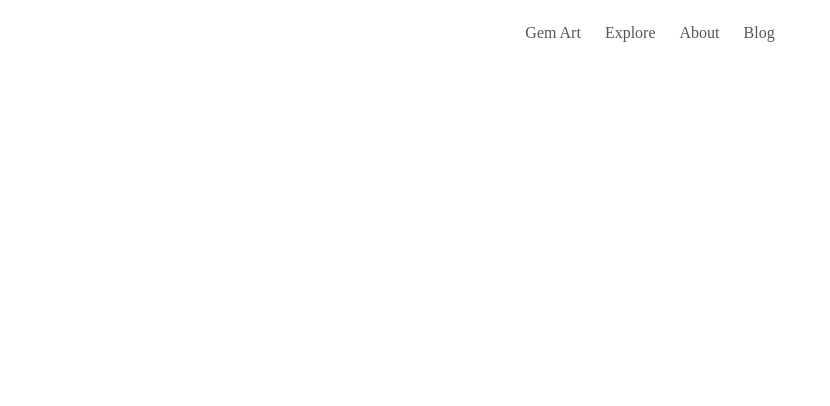
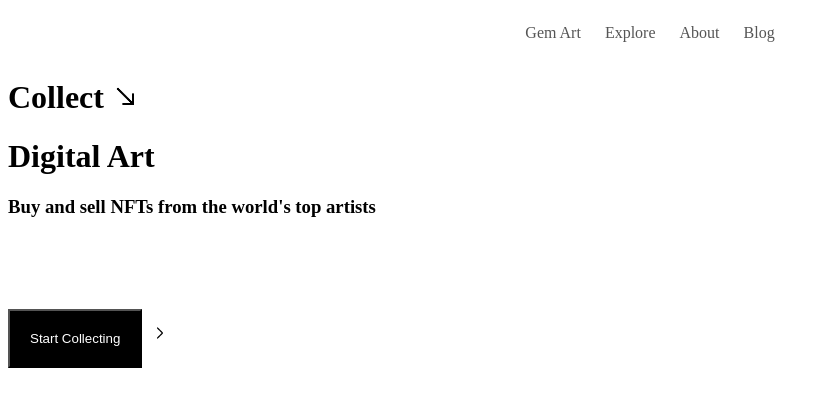
Before and after one commit to ChristineAkinyi/git-flow-test, a plain HTML site: page index.html in a window 1280 px wide. Shown: the whole page, without its empty margins (0-830 px from the left). Drawn offline with Linux system fonts and the light colour scheme.

Commit message:
added heading and button

```diff
--- a/index.html
+++ b/index.html
@@ -5,7 +5,6 @@
     <meta name="viewport" content="width=device-width, initial-scale=1.0">
     <title>Document</title>
     <link rel="stylesheet" href="style.css">
-</head>
 <body>
     <div class="navbar">
     <navbar>
@@ -19,6 +18,16 @@
         </nav>
 </navbar>
 </div>
+<h1>Collect <img src="arrow.png" id="arrow"><br></h1>
+<h1>Digital Art<br></h1>
+<h3>Buy and sell NFTs from the world's top artists</h3>
+    <br>
+    <br>
+    <br>
+    <br>
+
+    <button>Start Collecting </button>&nbsp;&nbsp;<img src="arrow.webp" id="arrow2">
+
 
 
 </body>
--- a/style.css
+++ b/style.css
@@ -21,3 +21,17 @@ nav ul{
      p{
          color: #555;
      }
+     button{
+        color: white;
+        background-color:black;
+    padding: 20px;
+
+
+     }
+     #arrow{
+        width: 25px;
+        color: red;
+    }
+     #arrow2{
+        width: 20px;
+     }
```
Also changed, not shown: arrow.png (added), arrow.webp (added), arrow2.webp (added).
